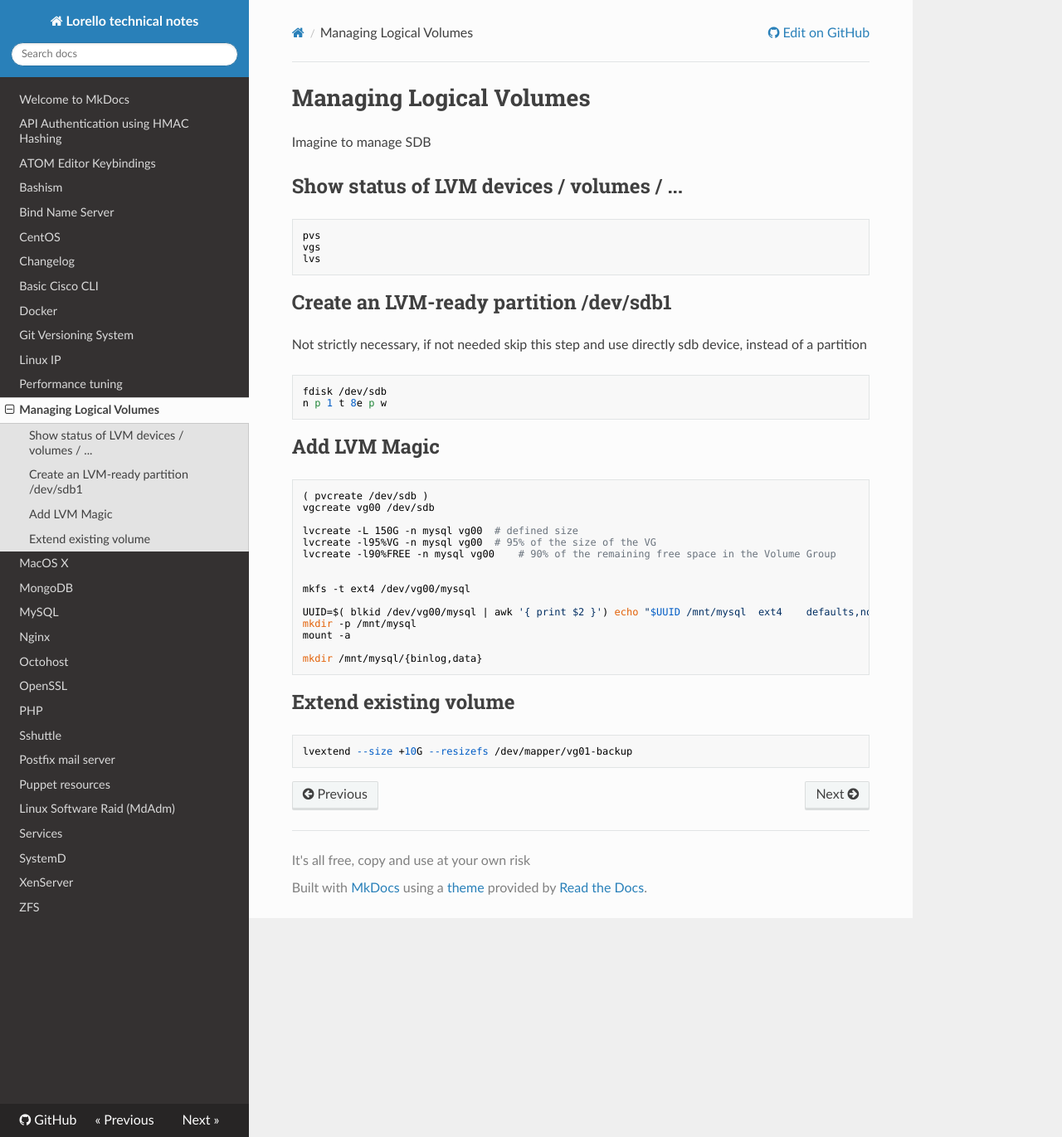
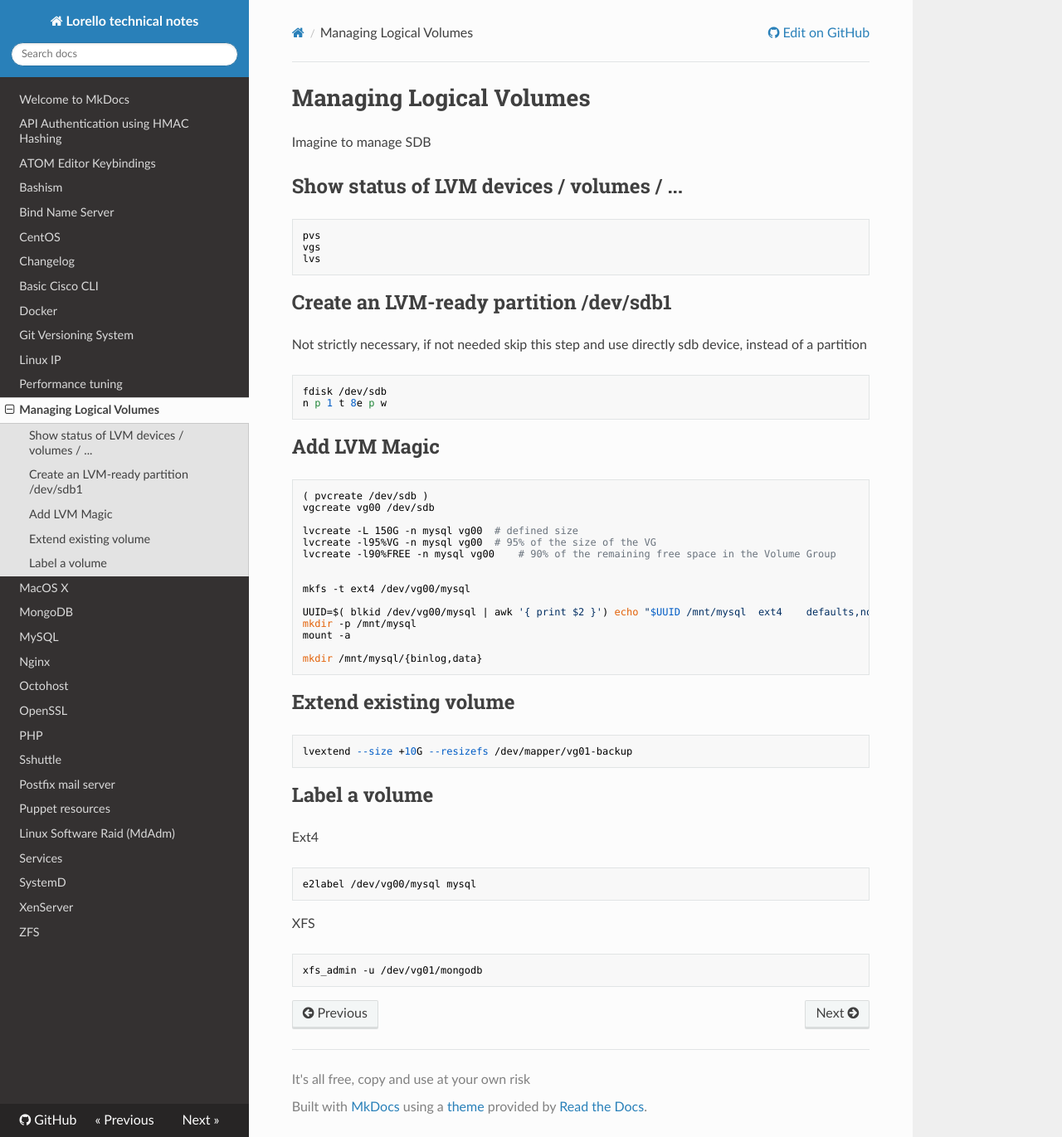
Before and after one commit to lorello/lorello.github.io, an MkDocs documentation site: the page built from docs/lvm.md, in a window 1280 px wide and 1371 px high. Shown: the whole window at 83% size. Built offline with MkDocs 1.6.1, drawn with Linux system fonts in a browser that asks for light colours; nearby versions of some CDN libraries.

Commit message:
Added info about labeling

```diff
--- a/docs/lvm.md
+++ b/docs/lvm.md
@@ -37,3 +37,13 @@ and use directly sdb device, instead of a partition
 ## Extend existing volume
 
     lvextend --size +10G --resizefs /dev/mapper/vg01-backup
+
+## Label a volume
+
+Ext4
+
+    e2label /dev/vg00/mysql mysql
+
+XFS
+
+    xfs_admin -u /dev/vg01/mongodb
```
